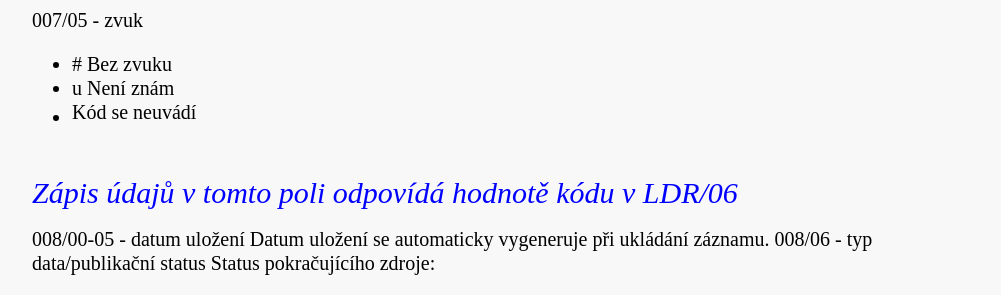
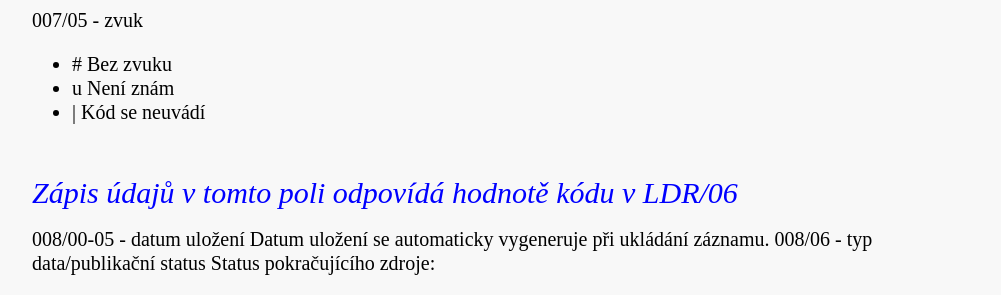
Before and after one commit to WebarchivCZ/katalogizacni-manual, a Jekyll site: the page built from _posts/2017-06-23-kontrolni-pole.md, in a window 1280 px wide and 900 px high, scrolled down 1734 px. Shown: the part 159-454 px from the top of the window, without its empty margins (138-1139 px from the left). Built offline with Jekyll 4.4.1, drawn with Linux system fonts in a browser that asks for light colours.

Commit message:
fix | character

```diff
--- a/_posts/2017-06-23-kontrolni-pole.md
+++ b/_posts/2017-06-23-kontrolni-pole.md
@@ -65,7 +65,7 @@ Umožňuje zapsat další charakteristiky elektronického zdroje, které nejsou
 007/05 - zvuk
 * \#	Bez zvuku
 * u     Není znám
-* |      Kód se neuvádí
+* \|      Kód se neuvádí
 
 ## Zápis údajů v tomto poli odpovídá hodnotě kódu v LDR/06
 008/00-05 - datum uložení
@@ -151,5 +151,5 @@ Pole zůstává prázdné, záznam nebyl modifikován.
 * c - Program kooperativní katalogizace
 * d - Jiný
 * u - Není znám
-* | - Kód se neuvádí
+* \| - Kód se neuvádí
 Zpracovává li bibliografický záznam NK ČR zůstává pole prázdné.
```
